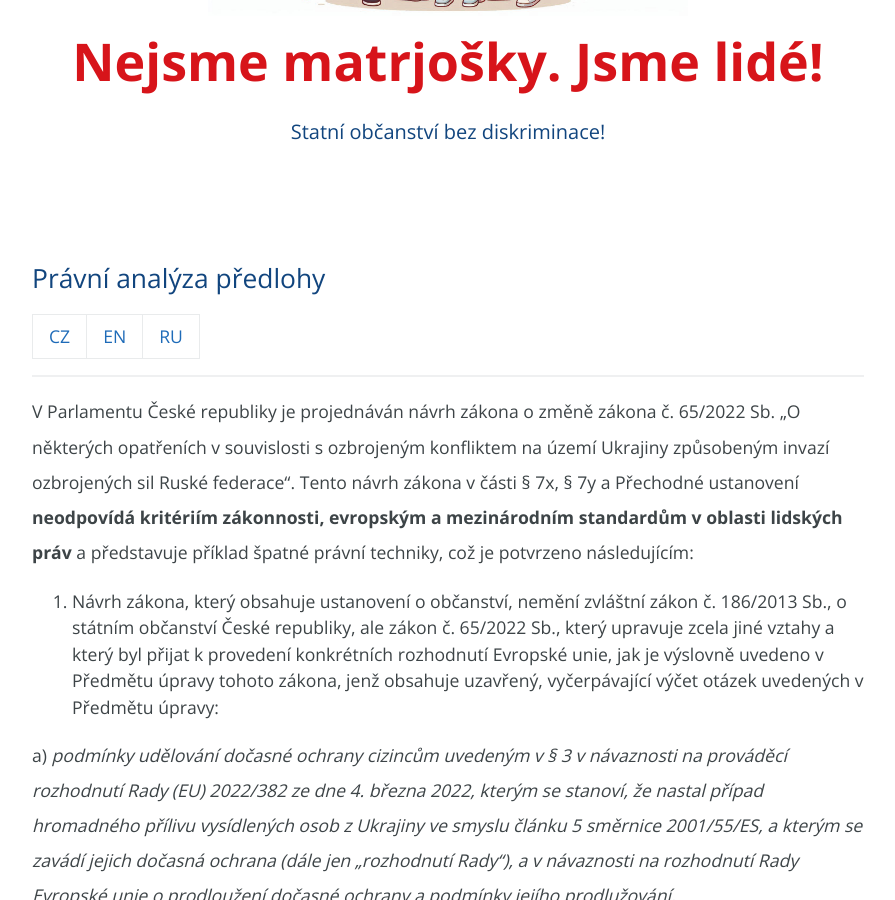
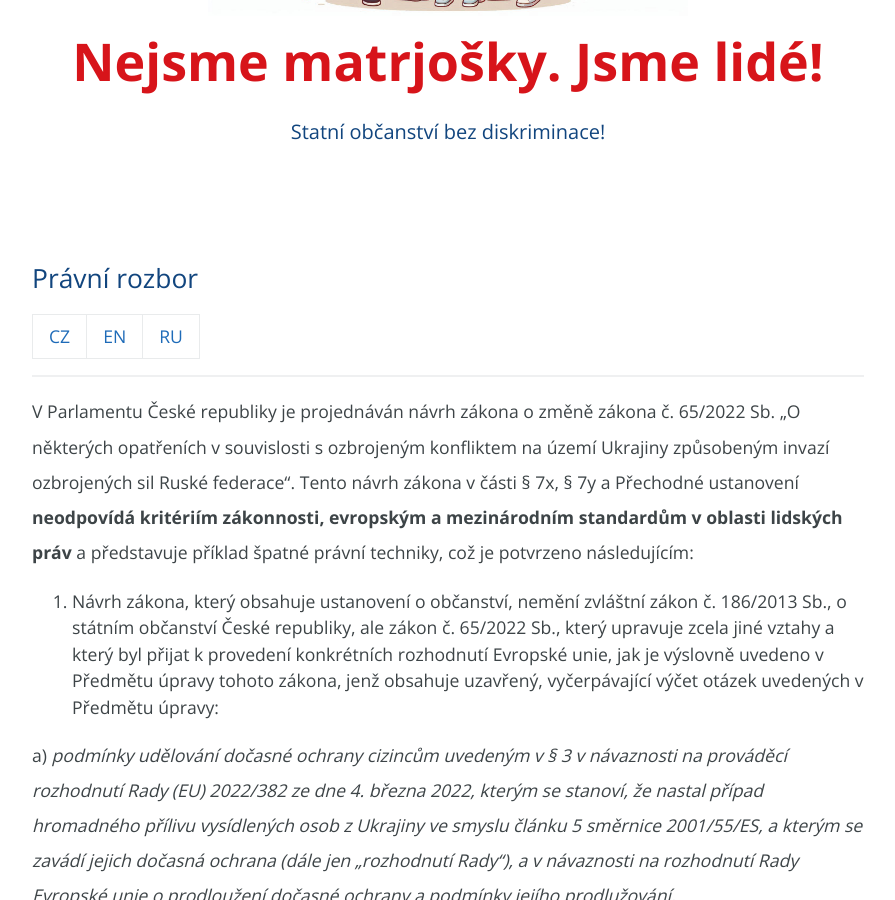
Before and after one commit to thewulf7/jsmelide, a Jekyll site: the page built from zakon.md, in a window 1280 px wide and 900 px high, scrolled down 306 px. Shown: the whole window, without its empty margins (192-1087 px from the left). Built offline with Jekyll 4.4.1, drawn with Linux system fonts in a browser that asks for light colours; comment, search, counter and statistics services are not loaded; our own code applies the rules of GitHub Pages for plain Markdown files.

Commit message:
Update zakon.md

```diff
--- a/zakon.md
+++ b/zakon.md
@@ -2,7 +2,7 @@
 layout: default
 ---
 
-## Právní analýza předlohy
+## Právní rozbor
 
 [CZ](./zakon.html) | [EN](./zakon_en.html) | [RU](./zakon_ru.html)
 
```
